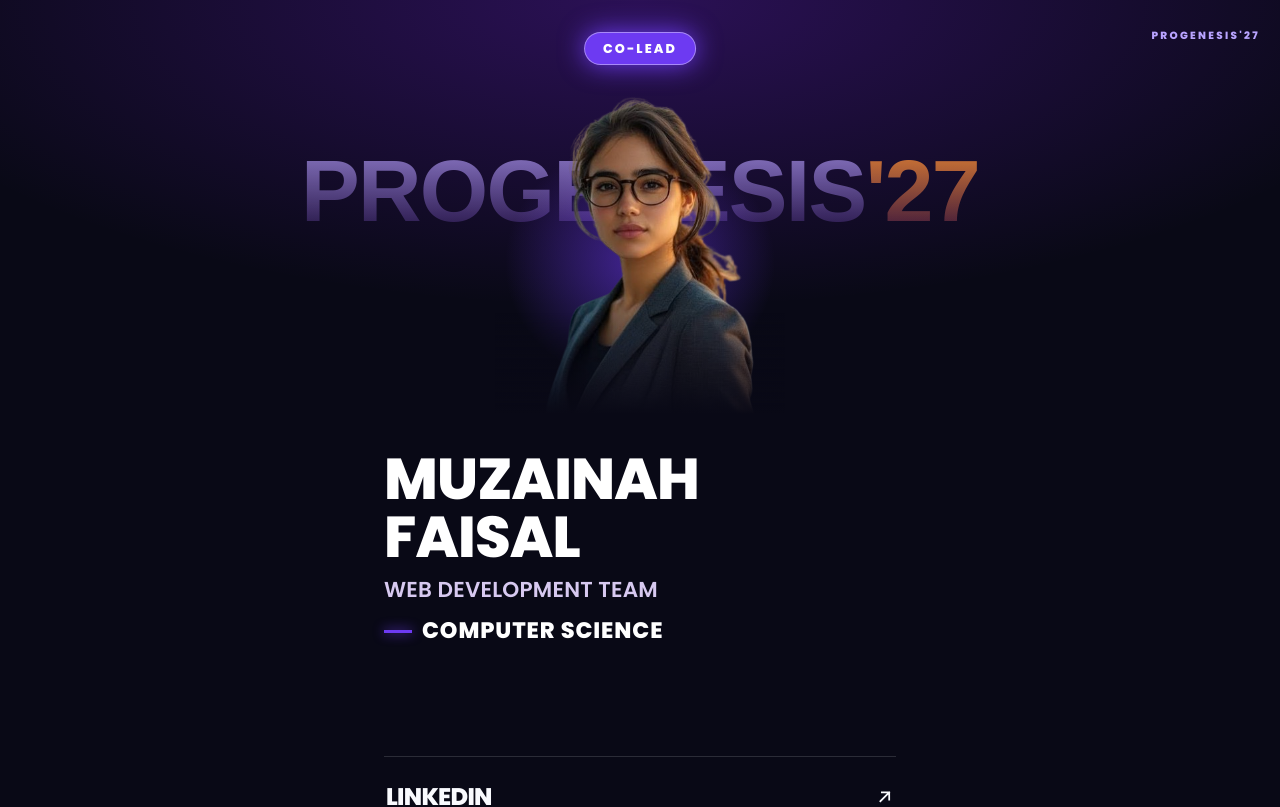
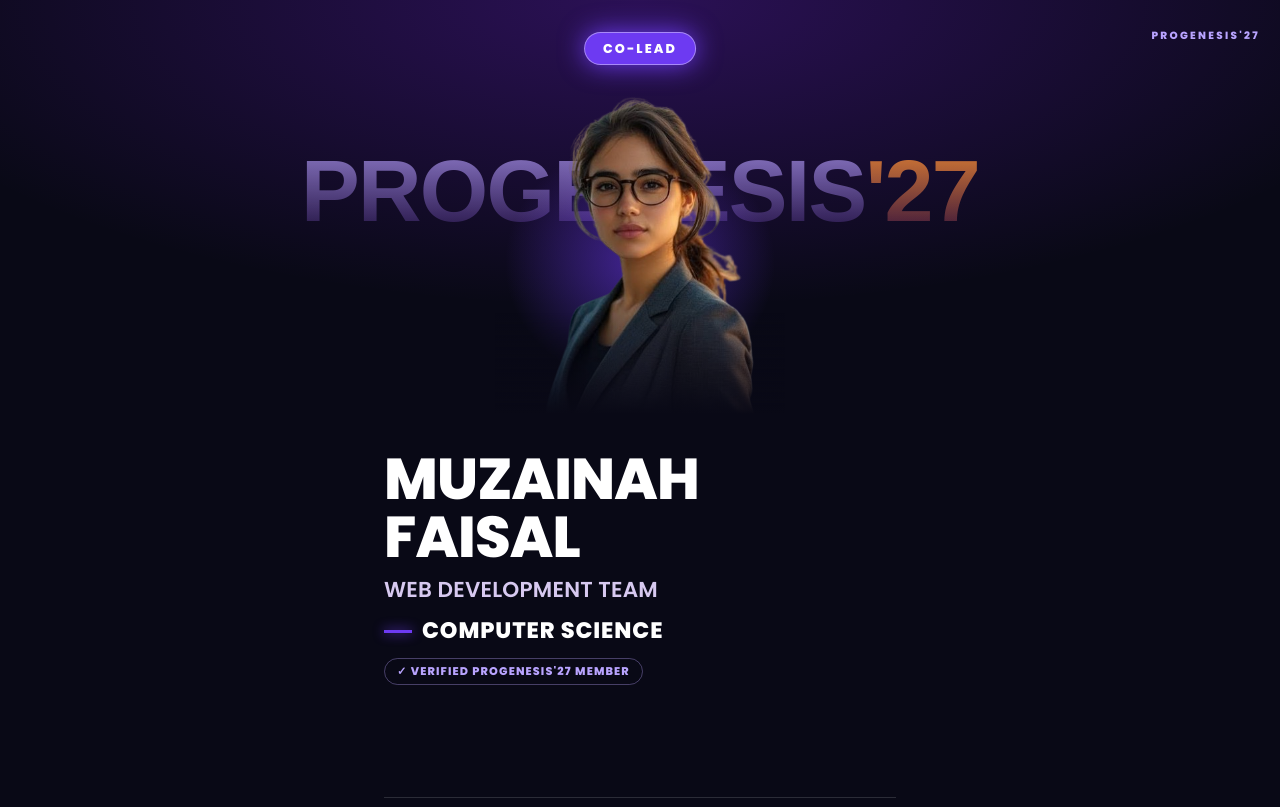
Before and after one commit to Muzainah07/demo-progenesis, a Next.js app: page /team/muzainah-faisal in a window 1280 px wide. Shown: the top 807 px of the page. Built offline with nearby package versions, Linux system fonts and the light colour scheme; no server answers.

Commit message:
Add verified member badge

```diff
--- a/app/globals.css
+++ b/app/globals.css
@@ -119,3 +119,5 @@ html{-webkit-tap-highlight-color:transparent}
 ::selection{background:var(--magenta);color:#fff}
 :focus-visible{outline:2px solid var(--orange);outline-offset:3px}
 .links a:active{background:rgba(185,164,255,.06)}
+.verified{margin-top:14px;display:inline-block;padding:6px 12px;border:1px solid rgba(185,164,255,.35);border-radius:999px;
+font-size:.7rem;font-weight:700;letter-spacing:.1em;text-transform:uppercase;color:var(--lavender)}
--- a/components/ProfileView.js
+++ b/components/ProfileView.js
@@ -73,6 +73,7 @@ export default function ProfileView({ member: m }) {
   {teamLabel && <p className="who">{teamLabel}</p>}
   {m.field && <p className="field">{m.field}</p>}
   {m.batch && <p className="batch">{m.batch}</p>}
+  <p className="verified">✓ Verified PROGENESIS'27 member</p>
 </motion.div>
       <nav className="links" aria-label={`${m.name} links`}>
         {links.map(([label, href]) => (
```
